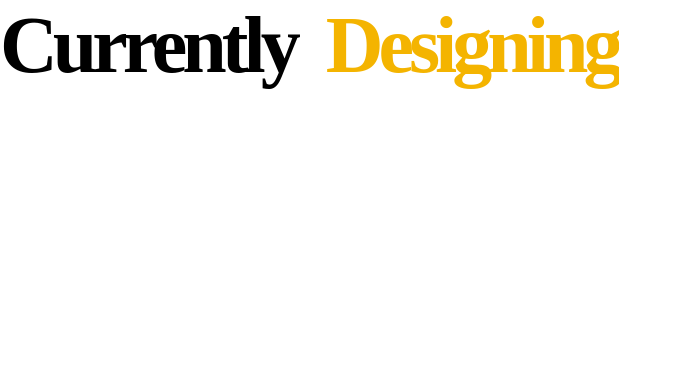
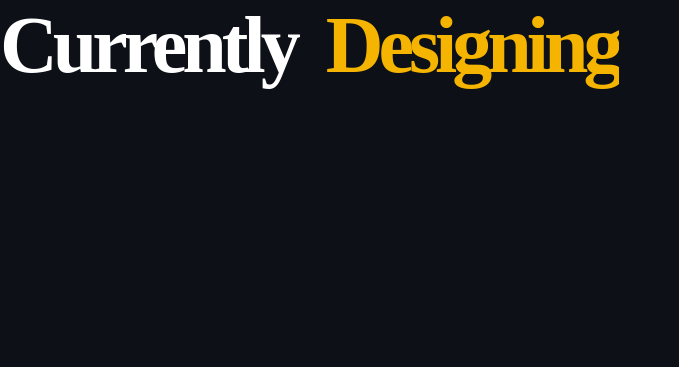
Before and after one commit to Terra-01/Google_Style_Sliding_Text, a plain HTML site: page index.html in a window 1280 px wide. Shown: the whole page, without its empty margins (0-679 px from the left). Drawn offline with Linux system fonts and the light colour scheme; a web font is replaced by a local one.

Commit message:
Final Touches

```diff
--- a/style.css
+++ b/style.css
@@ -18,6 +18,7 @@
   body {
     min-height: 100vh;
     display: grid;
+    background-color: #0d1117;
   }
 
   .red {
@@ -41,6 +42,7 @@
   }
 
   .headline {
+    color: #fff;
     height: 6rem;
     margin-bottom: -1rem;
     float: left;
```
